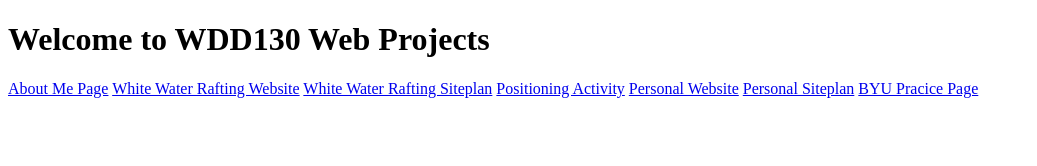
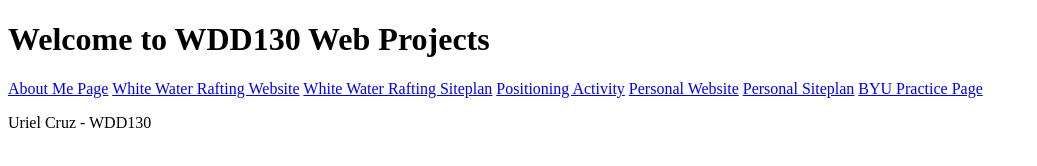
Before and after one commit to urielcruz7/wdd130.2, a plain HTML site: page index.html in a window 1280 px wide. Shown: the whole page, without its empty margins (0-1037 px from the left). Drawn offline with Linux system fonts and the light colour scheme.

Commit message:
'Added a paragraph to the home page'.

```diff
--- a/index.html
+++ b/index.html
@@ -16,8 +16,9 @@
         <a href="positioning.html">Positioning Activity</a>
         <a href="#">Personal Website</a>
         <a href="#">Personal Siteplan</a>
-        <a href="byui campus/byui.html">BYU Pracice Page</a>
+        <a href="byui campus/byui.html">BYU Practice Page</a>
     </nav>
+    <p>Uriel Cruz - WDD130</p>
 </body>
 
 </html>
```
